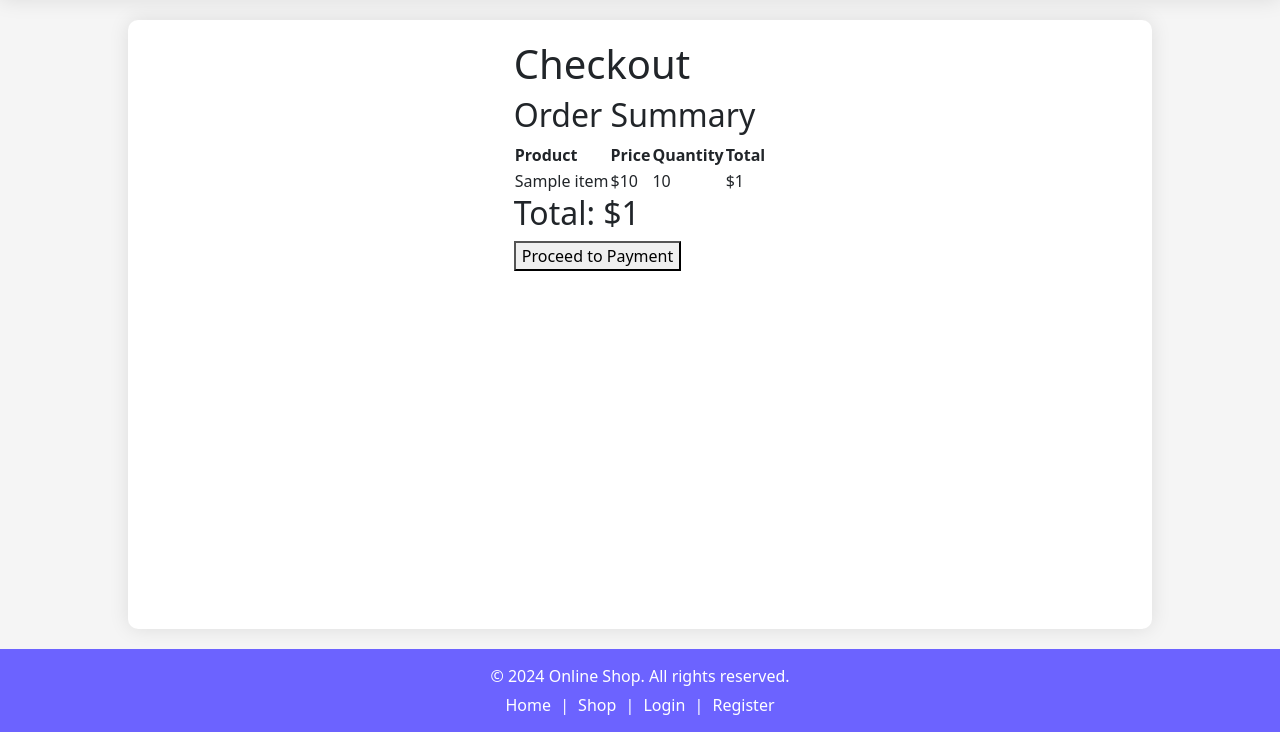
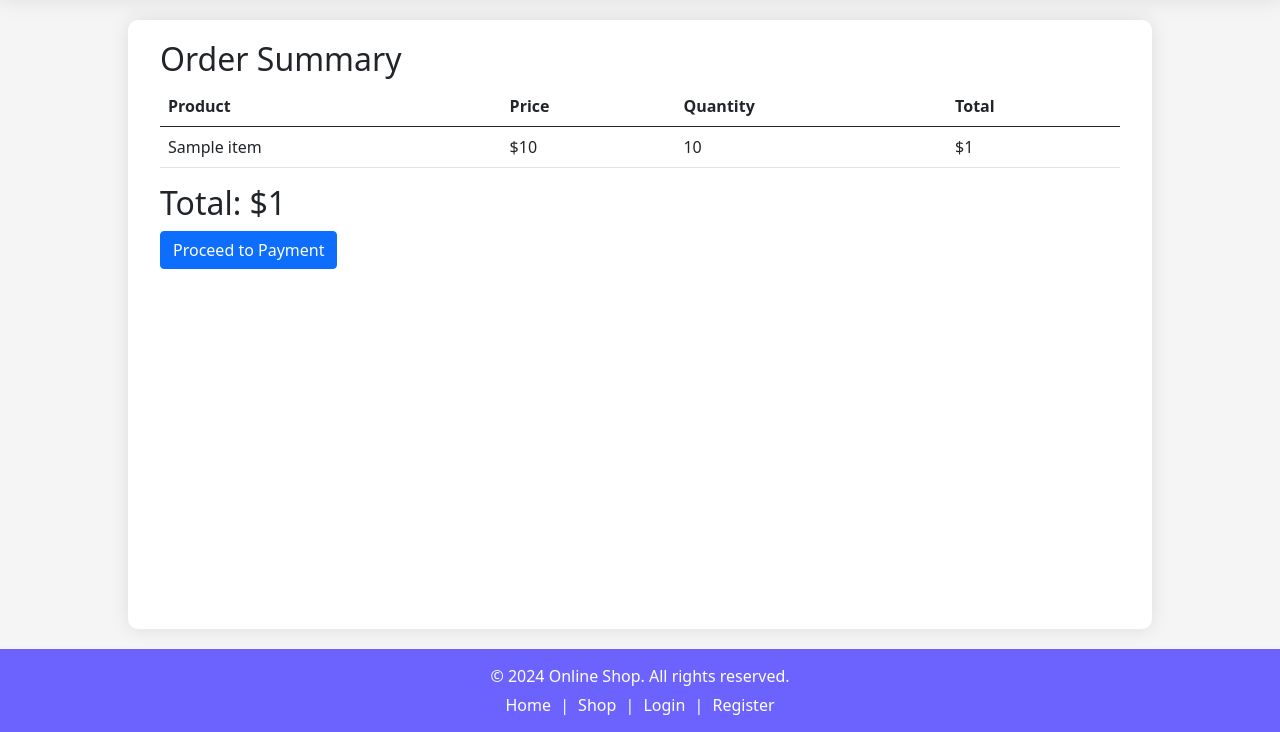
Before and after one commit to jaywmz/INF2003-Database-Systems-OnlineShopping, a Python web app: template src/templates/checkout.html in a window 1280 px wide. Shown: the part 68-800 px from the top of the page. Run offline with Jinja, Linux system fonts and the light colour scheme; the template is opened without the code that fills it: most values are stand-ins (such as "Sample title", 1, 10 or a date in 2020).

Commit message:
feat: touch up styling for payment and checkout templates

```diff
--- a/src/templates/checkout.html
+++ b/src/templates/checkout.html
@@ -1,16 +1,16 @@
 {% extends 'base.html' %}
 
 {% block content %}
-<div class="checkout-container">
-    <h1>Checkout</h1>
+<div class="container-fluid">
     <h2>Order Summary</h2>
-    <table class="order-summary-table">
+    <div class="col">
+        <table class="table">
             <thead>
                 <tr>
-                <th>Product</th>
-                <th>Price</th>
-                <th>Quantity</th>
-                <th>Total</th>
+                    <th scope="col">Product</th>
+                    <th scope="col">Price</th>
+                    <th scope="col">Quantity</th>
+                    <th scope="col">Total</th>
                 </tr>
             </thead>
             <tbody>
@@ -24,13 +24,14 @@
                 {% endfor %}
             </tbody>
         </table>
+    </div>
     <div class="order-total">
         <h2>Total: ${{ total_amount }}</h2>
     </div>
     <form action="{{ url_for('process_checkout') }}" method="post">
         <input type="hidden" name="order_id" value="{{ order_id }}">
         <input type="hidden" name="total_amount" value="{{ total_amount }}">
-        <button type="submit" class="btn-checkout">Proceed to Payment</button>
+        <button type="submit" class="btn btn-primary">Proceed to Payment</button>
     </form>
 </div>
 {% endblock %}
--- a/src/templates/payment.html
+++ b/src/templates/payment.html
@@ -1,7 +1,7 @@
 {% extends 'base.html' %}
 
 {% block content %}
-<div class="payment-container">
+<div class="container-fluid">
     <h1>Select Payment Method</h1>
     <form action="{{ url_for('process_payment', order_id=order_id) }}" method="post">
         <input type="hidden" name="total_amount" value="{{ total_amount }}">
@@ -13,7 +13,7 @@
                 </div>
             {% endfor %}
         </div>
-        <button type="submit" class="btn-payment">Confirm Payment</button>
+        <button type="submit" class="btn btn-primary">Confirm Payment</button>
     </form>
 </div>
 {% endblock %}
```
Lines whose indentation alone changed are shown as unchanged.
